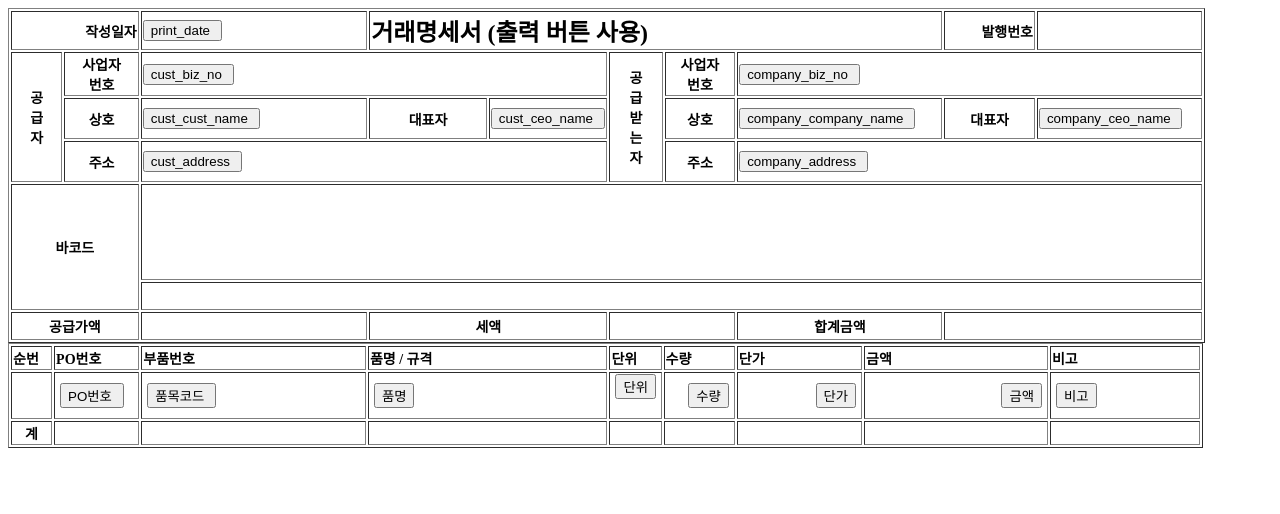
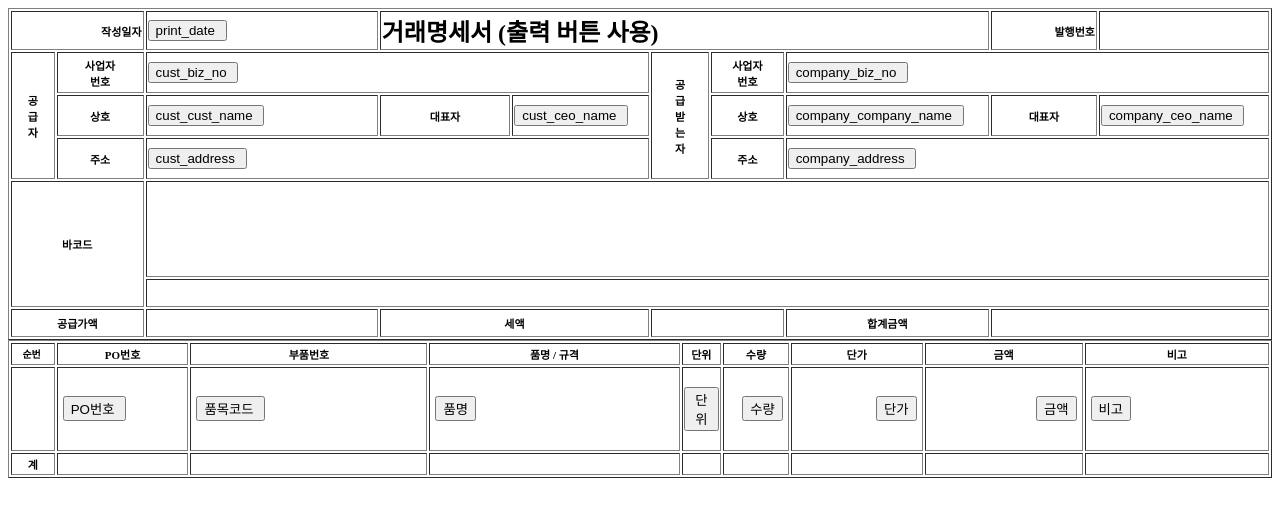
Before and after one commit to CuongPhm12/yanmar_389_transaction_management_print, a plain HTML site: page index.html in a window 1280 px wide. Drawn offline with Linux system fonts and the light colour scheme.

Commit message:
change index.html

```diff
--- a/index.html
+++ b/index.html
@@ -1,120 +1,115 @@
-<table style="height: 247px; width: 1197px" border="1">
+<table style="height: 247px; width: 100%" border="1">
   <tbody>
     <tr style="height: 28px">
-      <td style="width: 117px; height: 28px; text-align: right" colspan="2">
-        <strong><span style="font-size: 14px">작성일자</span></strong>
+      <td style="width: 9%; height: 28px; text-align: right" colspan="2">
+        <span style="font-size: 11px"><strong>작성일자</strong></span>
       </td>
-      <td style="width: 221px; height: 28px">
+      <td style="width: 16%; height: 28px">
         <button id="ITEM000011707" class="setBtn ITEM000011707">
           print_date
         </button>
       </td>
-      <td style="width: 541px; height: 28px" colspan="5">
+      <td style="width: 38%; height: 28px" colspan="5">
         <span style="font-size: 24px"
           ><strong>거래명세서 (출력 버튼 사용)</strong>
         </span>
       </td>
-      <td style="width: 86px; height: 28px; text-align: right">
-        <strong><span style="font-size: 14px">발행번호</span></strong>
+      <td style="width: 7.30733%; height: 28px; text-align: right">
+        <span style="font-size: 11px"><strong>발행번호</strong></span>
       </td>
-      <td style="width: 160px; height: 28px"> </td>
+      <td style="width: 10.6927%; height: 28px"> </td>
     </tr>
     <tr style="height: 41px">
-      <td
-        style="width: 47.059px; text-align: center; height: 123px"
-        rowspan="3"
-      >
-        <strong
-          ><span style="font-size: 14px">공</span><br /><strong
-            ><span style="font-size: 14px">급</span><br /><strong
-              ><span style="font-size: 14px">자</span></strong
-            >
-          </strong></strong
+      <td style="width: 3%; text-align: center; height: 123px" rowspan="3">
+        <span style="font-size: 11px"
+          ><strong
+            >공<br /><strong>급<br /><strong>자 </strong> </strong></strong
+          ></span
         >
       </td>
-      <td style="width: 69.941px; height: 41px; text-align: center">
-        <span style="font-size: 14px"
+      <td style="width: 6%; height: 41px; text-align: center">
+        <span style="font-size: 11px"
           ><strong>사업자<br />번호</strong>
         </span>
       </td>
-      <td style="width: 447px; height: 41px" colspan="3">
+      <td style="width: 34%; height: 41px" colspan="3">
         <button id="ITEM000025861" class="setBtn ITEM000025861">
           cust_biz_no
         </button>
       </td>
-      <td style="width: 49px; text-align: center; height: 123px" rowspan="3">
-        <span style="font-size: 14px"
-          ><strong>공</strong><br /><span style="font-size: 14px"
-            ><strong>급</strong><br /><span style="font-size: 14px"
-              ><strong>받</strong><br /><span style="font-size: 14px"
-                ><strong>는</strong><br /><span style="font-size: 14px"
-                  ><strong>자</strong></span
-                >
-              </span></span
-            ></span
-          ></span
+      <td style="width: 4%; text-align: center; height: 123px" rowspan="3">
+        <span style="font-size: 11px"
+          ><strong>공</strong><br /><strong>급</strong><br /><strong>받</strong
+          ><br /><strong>는</strong><br /><strong>자</strong>
+        </span>
+      </td>
+      <td style="width: 5%; height: 41px; text-align: center">
+        <span style="font-size: 11px"
+          ><strong>사업자<br /><strong>번호 </strong> </strong></span
         >
       </td>
-      <td style="width: 66px; height: 41px; text-align: center">
-        <strong
-          ><span style="font-size: 14px">사업자</span><br /><strong
-            ><span style="font-size: 14px">번호</span></strong
-          >
-        </strong>
-      </td>
-      <td style="width: 446px; height: 41px" colspan="3">
+      <td style="width: 29%; height: 41px" colspan="3">
         <button id="ITEM000025865" class="setBtn ITEM000025865">
           company_biz_no
         </button>
       </td>
     </tr>
     <tr style="height: 41px">
-      <td style="width: 69.941px; height: 41px; text-align: center">
-        <span style="font-size: 14px"><strong>상호</strong></span>
+      <td style="width: 6%; height: 41px; text-align: center">
+        <span style="font-size: 11px"><strong>상호</strong></span>
       </td>
-      <td style="width: 221px; height: 41px">
+      <td style="width: 16%; height: 41px">
         <button id="ITEM000025862" class="setBtn ITEM000025862">
           cust_cust_name
         </button>
       </td>
-      <td style="width: 113px; height: 41px; text-align: center">
-        <span style="font-size: 14px"><strong>대표자</strong></span>
+      <td style="width: 9%; height: 41px; text-align: center">
+        <span style="font-size: 11px"><strong>대표자</strong></span>
       </td>
-      <td style="width: 113px; height: 41px">
+      <td style="width: 9%; height: 41px">
         <button id="ITEM000025863" class="setBtn ITEM000025863">
           cust_ceo_name
         </button>
       </td>
-      <td style="width: 66px; height: 41px; text-align: center">
-        <span style="font-size: 14px"><strong>상호</strong></span>
+      <td style="width: 5%; height: 41px; text-align: center">
+        <span style="font-size: 11px"><strong>상호</strong></span>
       </td>
-      <td style="width: 200px; height: 41px">
+      <td
+        style="width: 11%; height: 41px; white-space: nowrap; overflow: hidden"
+      >
         <button id="ITEM000025866" class="setBtn ITEM000025866">
           company_company_name
         </button>
       </td>
-      <td style="width: 86px; height: 41px; text-align: center">
-        <strong><span style="font-size: 14px">대표자</span></strong>
+      <td style="width: 7.30733%; height: 41px; text-align: center">
+        <span style="font-size: 11px"><strong>대표자</strong></span>
       </td>
-      <td style="width: 160px; height: 41px">
+      <td
+        style="
+          width: 10.6927%;
+          height: 41px;
+          white-space: nowrap;
+          overflow: hidden;
+        "
+      >
         <button id="ITEM000025867" class="setBtn ITEM000025867">
           company_ceo_name
         </button>
       </td>
     </tr>
     <tr style="height: 41px">
-      <td style="width: 69.941px; height: 41px; text-align: center">
-        <span style="font-size: 14px"><strong>주소</strong></span>
+      <td style="width: 6%; height: 41px; text-align: center">
+        <span style="font-size: 11px"><strong>주소</strong></span>
       </td>
-      <td style="width: 447px; height: 41px" colspan="3">
+      <td style="width: 34%; height: 41px" colspan="3">
         <button id="ITEM000025864" class="setBtn ITEM000025864">
           cust_address
         </button>
       </td>
-      <td style="width: 66px; height: 41px; text-align: center">
-        <strong><span style="font-size: 14px">주소</span></strong>
+      <td style="width: 5%; height: 41px; text-align: center">
+        <span style="font-size: 11px"><strong>주소</strong></span>
       </td>
-      <td style="width: 446px; height: 41px" colspan="3">
+      <td style="width: 29%; height: 41px" colspan="3">
         <button id="ITEM000025868" class="setBtn ITEM000025868">
           company_address
         </button>
@@ -122,122 +117,139 @@
     </tr>
     <tr style="height: 95.6528px">
       <td
-        style="width: 117px; height: 95.6528px; text-align: center"
+        style="width: 9%; height: 95.6528px; text-align: center"
         colspan="2"
         rowspan="2"
       >
-        <span style="font-size: 14px"><strong>바코드</strong></span>
+        <span style="font-size: 11px"><strong>바코드</strong></span>
       </td>
-      <td style="width: 1008px; height: 95.6528px" colspan="8"> </td>
+      <td style="width: 72%; height: 95.6528px" colspan="8"> </td>
     </tr>
     <tr style="height: 28px">
-      <td style="width: 221px; height: 28px" colspan="8">   </td>
+      <td style="width: 72%; height: 28px" colspan="8">   </td>
     </tr>
     <tr style="height: 28px">
-      <td style="width: 117px; height: 28px; text-align: center" colspan="2">
-        <span style="font-size: 14px"><strong>공급가액</strong></span>
+      <td style="width: 9%; height: 28px; text-align: center" colspan="2">
+        <span style="font-size: 11px"><strong>공급가액</strong></span>
       </td>
-      <td style="width: 221px; height: 28px"> </td>
-      <td style="width: 226px; height: 28px; text-align: center" colspan="2">
-        <span style="font-size: 14px"><strong>세액</strong></span>
+      <td id="total_cost" style="width: 16%; height: 28px; text-align: right">
+
       </td>
-      <td style="width: 115px; height: 28px" colspan="2"> </td>
-      <td style="width: 200px; height: 28px; text-align: center">
-        <span style="font-size: 14px"><strong>합계금액</strong></span>
+      <td style="width: 18%; height: 28px; text-align: center" colspan="2">
+        <span style="font-size: 11px"><strong>세액</strong></span>
       </td>
-      <td style="width: 246px; height: 28px" colspan="2"> </td>
+      <td
+        id="total_cost_tax"
+        style="width: 9%; height: 28px; text-align: right"
+        colspan="2"
+      >
+
+      </td>
+      <td style="width: 11%; height: 28px; text-align: center">
+        <span style="font-size: 11px"><strong>합계금액</strong></span>
+      </td>
+      <td
+        id="total_cost_after_tax"
+        style="width: 18%; height: 28px; text-align: right"
+        colspan="2"
+      >
+
+      </td>
     </tr>
   </tbody>
 </table>
-<table class="headergrid2" style="height: 52px; width: 1195px" border="1">
+<table class="headergrid2" style="height: 52px; width: 100%" border="1">
   <tbody>
     <tr class="rowsheader" style="height: 22px">
-      <td style="width: 37px; height: 22px">
-        <span style="font-size: 14px"><strong>순번 </strong></span>
+      <td
+        style="
+          width: 3.31889%;
+          height: 22px;
+          white-space: nowrap;
+          overflow: hidden;
+          text-align: center;
+        "
+      >
+        <strong><span style="font-size: 10px">순번 </span></strong>
       </td>
-      <td style="width: 81px; height: 22px">
-        <span style="font-size: 14px"><strong>PO번호</strong></span>
+      <td style="width: 10%; height: 22px; text-align: center">
+        <span style="font-size: 11px"><strong>PO번호</strong></span>
       </td>
-      <td style="width: 220px; height: 22px">
-        <span style="font-size: 14px"><strong>부품번호</strong></span>
+      <td style="width: 18%; height: 22px; text-align: center">
+        <span style="font-size: 11px"><strong>부품번호</strong></span>
       </td>
-      <td style="width: 235px; height: 22px">
-        <span style="font-size: 14px"><strong>품명 / 규격</strong></span>
+      <td style="width: 19%; height: 22px; text-align: center">
+        <span style="font-size: 11px"><strong>품명 / 규격</strong></span>
       </td>
-      <td style="width: 48px; height: 22px">
-        <span style="font-size: 14px"><strong>단위</strong></span>
+      <td style="width: 3%; height: 22px; text-align: center">
+        <span style="font-size: 11px"><strong>단위</strong></span>
       </td>
-      <td style="width: 67px; height: 22px">
-        <span style="font-size: 14px"><strong>수량</strong></span>
+      <td style="width: 5%; height: 22px; text-align: center">
+        <span style="font-size: 11px"><strong>수량</strong></span>
       </td>
-      <td style="width: 121px; height: 22px">
-        <span style="font-size: 14px"><strong>단가</strong></span>
+      <td style="width: 10%; height: 22px; text-align: center">
+        <span style="font-size: 11px"><strong>단가</strong></span>
       </td>
-      <td style="width: 179.431px; height: 22px">
-        <span style="font-size: 14px"><strong>금액</strong></span>
+      <td style="width: 12%; height: 22px; text-align: center">
+        <span style="font-size: 11px"><strong>금액</strong></span>
       </td>
-      <td style="width: 145.569px; height: 22px">
-        <span style="font-size: 14px"><strong>비고</strong></span>
+      <td style="width: 14%; height: 22px; text-align: center">
+        <span style="font-size: 11px"><strong>비고</strong></span>
       </td>
     </tr>
     <tr class="rowsrepeat" style="height: 15px">
-      <td style="width: 37px; height: 15px"> </td>
-      <td style="width: 81px; height: 15px">
+      <td style="width: 3.31889%; height: 15px"> </td>
+      <td
+        style="width: 10%; height: 15px; white-space: nowrap; overflow: hidden"
+      >
          <button id="ITEM000025847" class="setBtn ITEM000025847">
           PO번호
         </button>
       </td>
-      <td style="width: 220px; height: 15px">
+      <td style="width: 18%; height: 15px">
          <button id="ITEM000025848" class="setBtn ITEM000025848">
           품목코드
         </button>
       </td>
-      <td style="width: 235px; height: 15px">
+      <td
+        style="width: 19%; height: 15px; white-space: nowrap; overflow: hidden"
+      >
          <button id="ITEM000025850" class="setBtn ITEM000025850">품명</button>
       </td>
-      <td style="width: 48px; height: 15px">
+      <td style="width: 3%; height: 15px">
          <button id="ITEM000025851" class="setBtn ITEM000025851">단위</button>
       </td>
-      <td class="sum-1" style="width: 67px; height: 15px; text-align: right">
+      <td class="sum-1" style="width: 5%; height: 15px; text-align: right">
          <button id="ITEM000025852" class="setBtn ITEM000025852">수량</button>
       </td>
-      <td style="width: 121px; height: 15px; text-align: right">
+      <td style="width: 10%; height: 15px; text-align: right">
          <button id="ITEM000025853" class="setBtn ITEM000025853">단가</button>
       </td>
-      <td
-        class="sum-2"
-        style="width: 179.431px; height: 15px; text-align: right"
-      >
+      <td class="sum-2" style="width: 12%; height: 15px; text-align: right">
          <button id="ITEM000025854" class="setBtn ITEM000025854">금액</button>
       </td>
-      <td style="width: 145.569px; height: 15px">
+      <td style="width: 14%; height: 15px">
          <button id="ITEM000025855" class="setBtn ITEM000025855">비고</button>
       </td>
     </tr>
     <tr style="height: 15.3472px">
-      <td style="width: 37px; height: 15.3472px; text-align: center">
-        <strong><span style="font-size: 14px">계</span></strong>
+      <td style="width: 3.31889%; height: 15.3472px; text-align: center">
+        <span style="font-size: 11px"><strong>계</strong></span>
       </td>
-      <td style="width: 81px; height: 15.3472px"><strong> </strong></td>
-      <td style="width: 220px; height: 15.3472px"><strong> </strong></td>
-      <td style="width: 235px; height: 15.3472px"><strong> </strong></td>
-      <td style="width: 48px; height: 15.3472px; text-align: right">
+      <td style="width: 10%; height: 15.3472px"><strong> </strong></td>
+      <td style="width: 18%; height: 15.3472px"><strong> </strong></td>
+      <td style="width: 19%; height: 15.3472px"><strong> </strong></td>
+      <td style="width: 3%; height: 15.3472px; text-align: right">
         <strong> </strong>
       </td>
-      <td id="sum-1" style="width: 67px; height: 15.3472px; text-align: right">
+      <td id="sum-1" style="width: 5%; height: 15.3472px; text-align: right">
         <strong> </strong>
       </td>
-      <td style="width: 121px; height: 15.3472px"><strong> </strong></td>
-      <td
-        id="sum-2"
-        style="width: 179.431px; height: 15.3472px; text-align: right"
-      >
+      <td style="width: 10%; height: 15.3472px"><strong> </strong></td>
+      <td id="sum-2" style="width: 12%; height: 15.3472px; text-align: right">
         <strong> </strong>
       </td>
-      <td style="width: 145.569px; height: 15.3472px"><strong> </strong></td>
+      <td style="width: 14%; height: 15.3472px"><strong> </strong></td>
     </tr>
   </tbody>
 </table>
-<div id="gtx-trans" style="position: absolute; left: 933px; top: 355.733px">
-
-</div>
```
